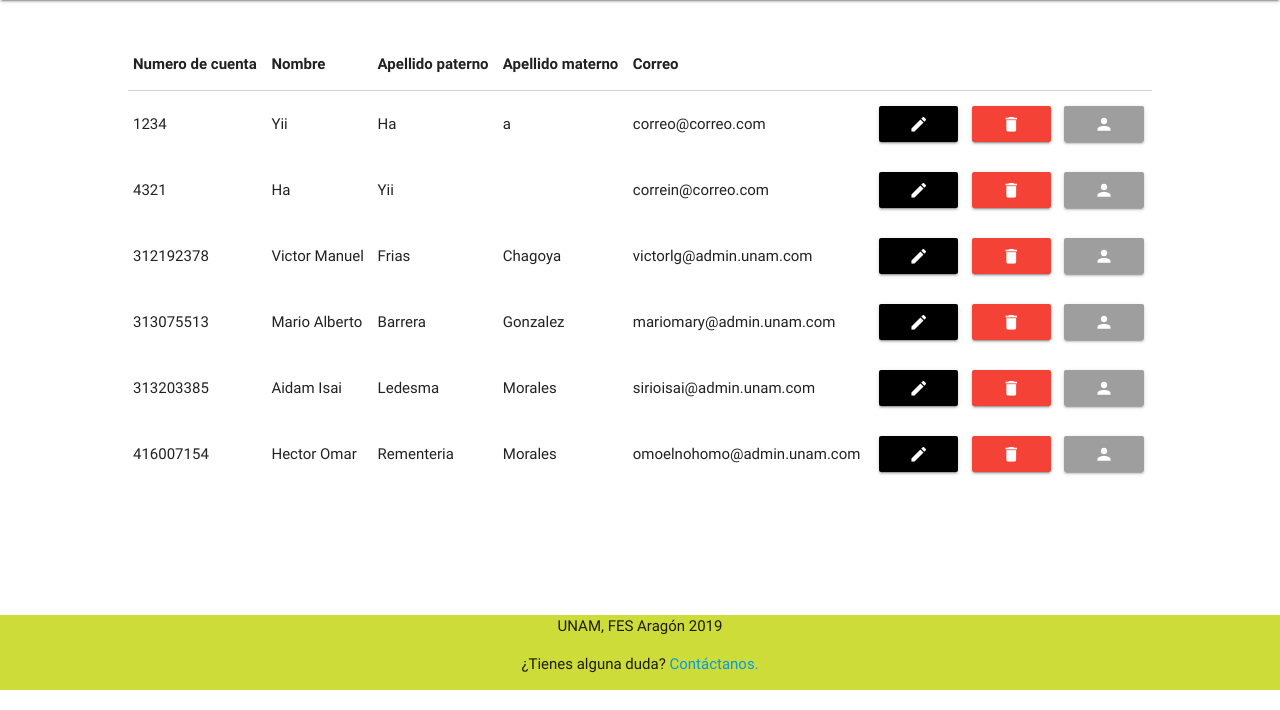
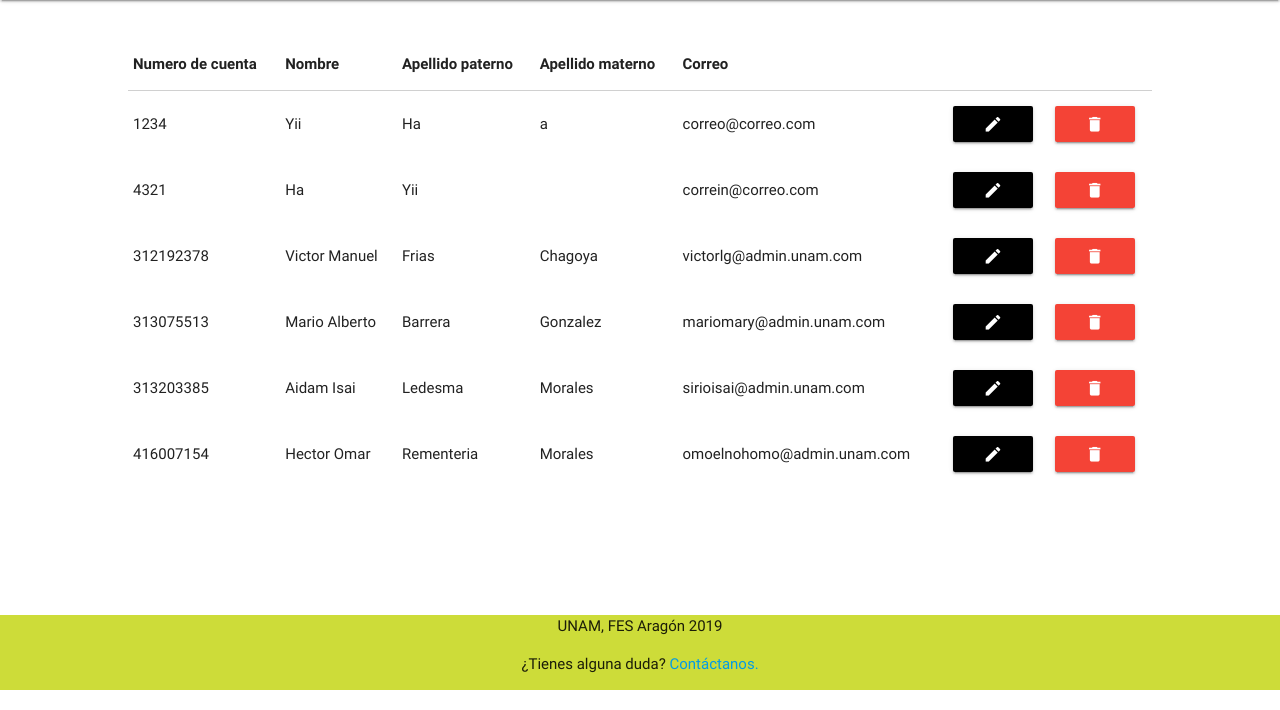
Before and after one commit to OmarRm25/OmoNoHomoTeam, a PHP site: page /c_usuarios_control.php in a window 1280 px wide. Shown: the part 98-808 px from the top of the page. Run offline with PHP 8.4, Linux system fonts and the light colour scheme; data comes from the database, SQL or seed files in the repository; some libraries are stand-ins or nearby versions.

Commit message:
se modifica botón usuario en c_usuarios_control

```diff
--- a/c_usuarios_control.php
+++ b/c_usuarios_control.php
@@ -45,7 +45,6 @@ $consulta = $conn->query("SELECT * FROM REGISTRO_USER");
                 <!-- Acciones de los botones por cada usuario se usa el acarreo de la URL-->
                 <td align="center"><?php echo '<button type="button" class="btn black"><a href="./form_usuarios_edit.php?Num_cuenta='.$row['Num_cuenta'].'"><font color="white"><i class="material-icons">edit</i></font></a></button>'; ?></td>
                 <td align="center"><?php echo '<button type="button" class="btn red"><a href="./form_usuarios_delete.php?Num_cuenta='.$row['Num_cuenta'].'"><font color="white"><i class="material-icons">delete</i></font></a></button>'; ?></td>
-                <td align="center"><?php echo '<button type="button" class="btn grey"><a href="./form_usuarios_view.php?Num_cuenta='.$row['Num_cuenta'].'"><font color="white"><i class="material-icons">person</i></font></a></button>'; ?></td>
             </tr>
           <?php
       }
```
